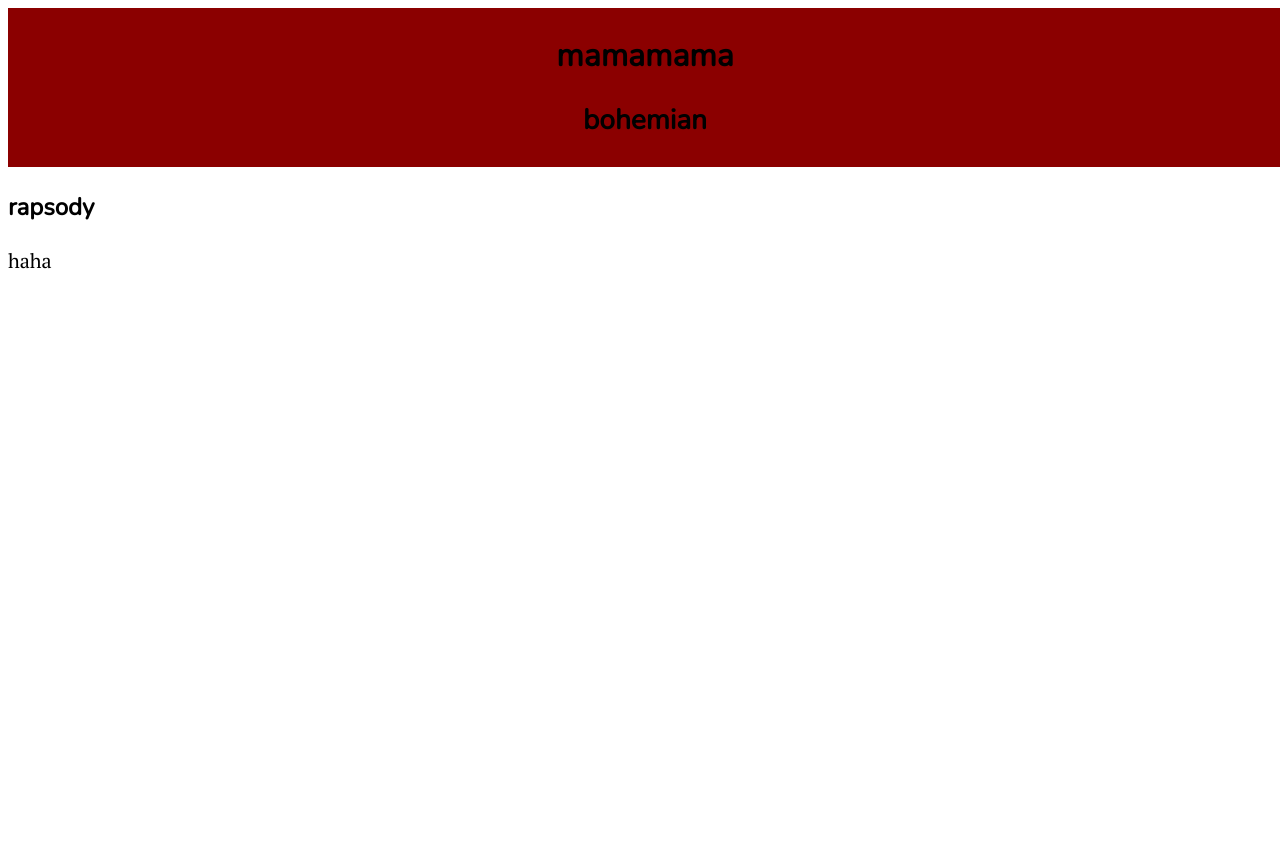
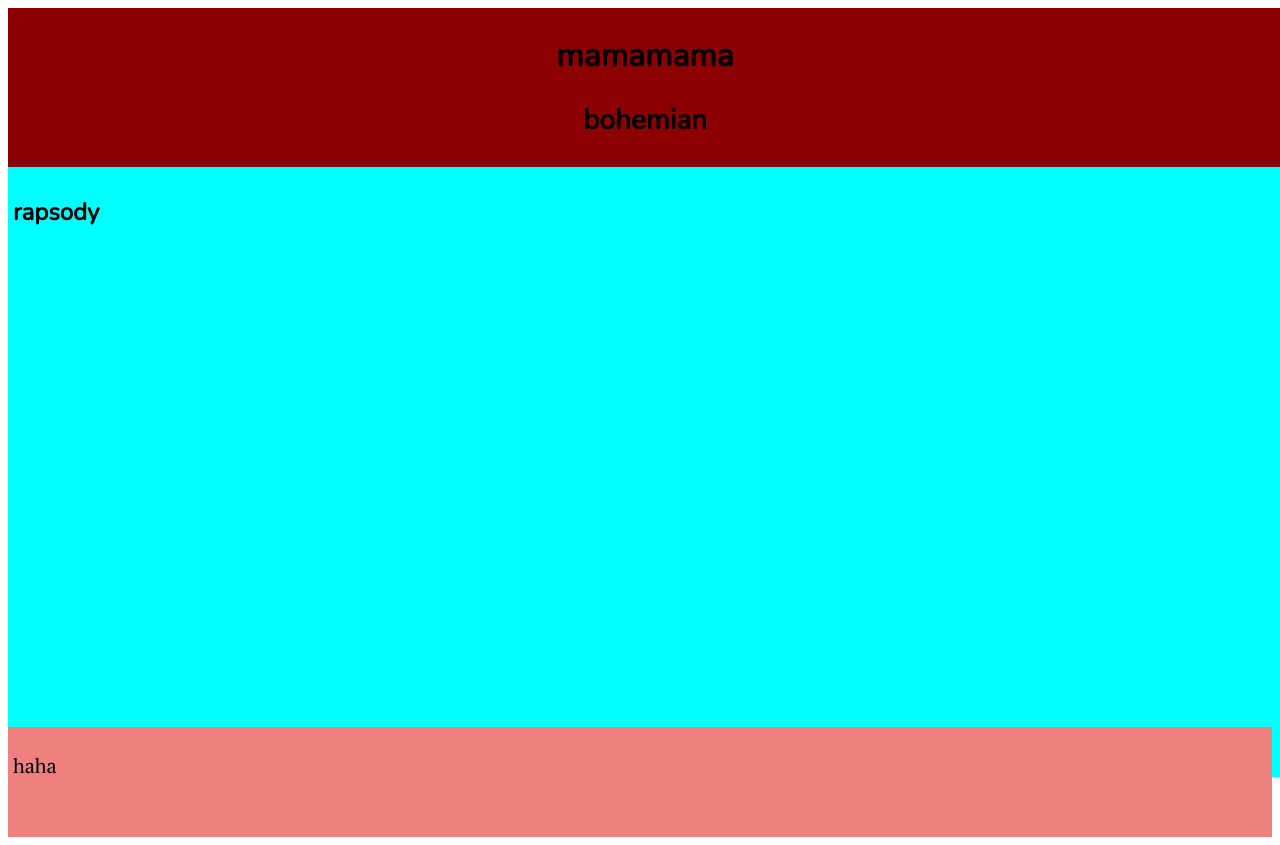
Before and after one commit to LalaKala83/307, a PHP site: page /view/test.html in a window 1280 px wide. Before the commit the page ends 269 px from the top, so only its background shows below. Run offline with PHP 8.4, Linux system fonts and the light colour scheme.

Commit message:
css - divs

```diff
--- a/public/css/style.css
+++ b/public/css/style.css
@@ -26,10 +26,35 @@ p {
     font-family: 'PT Serif', serif;
 }
 
+#content {
+    background-color: orange;
+    min-height: 100px;
+}
+
 #header {
-    margin: 0;
+    min-height: 100px;
+    width: 100%;
     padding: 5px;
-    height: 20%;
-    width: 100%;
     background: darkred;
 }
+
+#body {
+    padding: 5px;
+    width: 100%;
+    min-height: 600px;
+    background: aqua;
+}
+
+#container {
+    background-color: green;
+    height: 100%;
+    margin: 0 auto -50px auto;
+    min-width: 560px;
+}
+
+#footer {
+    min-height: 100px;
+    margin: 0 auto;
+    background: lightcoral;
+    padding: 5px;
+}
--- a/view/test.html
+++ b/view/test.html
@@ -9,11 +9,17 @@
 
 </head>
 <body>
+<div id="container">
 <div id="header">
 <h1>mamamama</h1>
 <h2>bohemian</h2>
 </div>
+<div id="body">
 <h3>rapsody</h3>
-<p>haha</p>
+</div>
+</div>
+<div id="footer">
+    <p>haha</p>
+</div>
 </body>
 </html>
```
